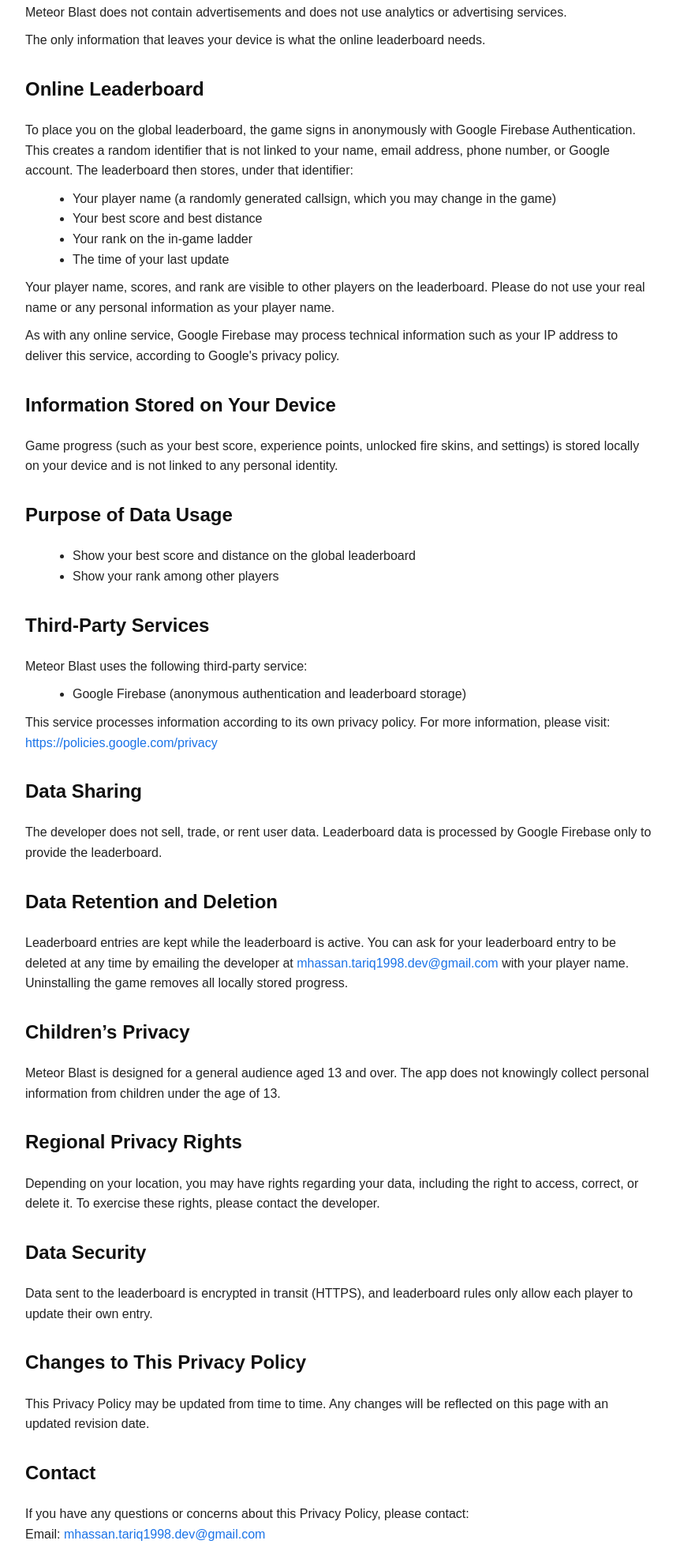
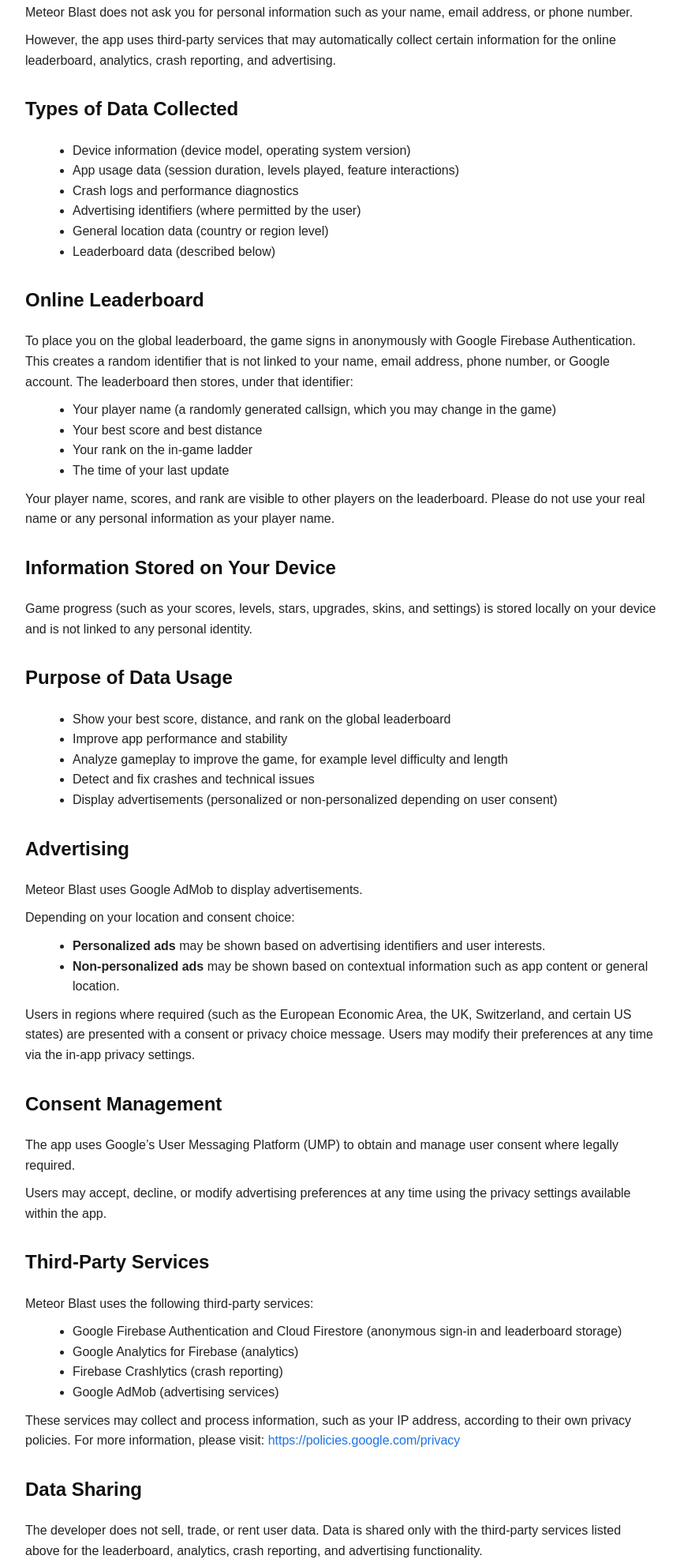
Before and after one commit to M-HassanTariq/m-hassantariq.github.io, a plain HTML site: page meteor-blast/index.html in a window 1280 px wide. Shown: the part 520-2499 px from the top of the page at 79% size, without its empty margins (208-1070 px from the left). Drawn offline with Linux system fonts and the light colour scheme.

Commit message:
Meteor Blast: cover AdMob ads and Firebase analytics in policy pages
Privacy policy, data deletion and terms now describe advertising (AdMob with
UMP consent), analytics and crash reporting, ahead of their addition.

Co-Authored-By: Claude Opus 5.5 <noreply@anthropic.com>

```diff
--- a/meteor-blast/index.html
+++ b/meteor-blast/index.html
@@ -64,7 +64,7 @@ Author: Hassan Tariq
     <p><strong>App Name:</strong> Meteor Blast</p>
     <p><strong>Developer:</strong> Hassan Tariq</p>
     <p><strong>Contact Email:</strong> mhassan.tariq1998.dev@gmail.com</p>
-    <p><strong>Last Updated:</strong> October 2026</p>
+    <p><strong>Last Updated:</strong> November 2026</p>
 
     <h2>Introduction</h2>
     <p>
@@ -77,11 +77,22 @@ Author: Hassan Tariq
 
     <h2>Information Collection</h2>
     <p>
-        Meteor Blast does not contain advertisements and does not use analytics or advertising services.
+        Meteor Blast does not ask you for personal information such as your name, email address, or phone number.
     </p>
     <p>
-        The only information that leaves your device is what the online leaderboard needs.
+        However, the app uses third-party services that may automatically collect certain information
+        for the online leaderboard, analytics, crash reporting, and advertising.
     </p>
+
+    <h2>Types of Data Collected</h2>
+    <ul>
+        <li>Device information (device model, operating system version)</li>
+        <li>App usage data (session duration, levels played, feature interactions)</li>
+        <li>Crash logs and performance diagnostics</li>
+        <li>Advertising identifiers (where permitted by the user)</li>
+        <li>General location data (country or region level)</li>
+        <li>Leaderboard data (described below)</li>
+    </ul>
 
     <h2>Online Leaderboard</h2>
     <p>
@@ -99,45 +110,80 @@ Author: Hassan Tariq
         Your player name, scores, and rank are visible to other players on the leaderboard.
         Please do not use your real name or any personal information as your player name.
     </p>
-    <p>
-        As with any online service, Google Firebase may process technical information such as your IP address
-        to deliver this service, according to Google's privacy policy.
-    </p>
 
     <h2>Information Stored on Your Device</h2>
     <p>
-        Game progress (such as your best score, experience points, unlocked fire skins, and settings) is stored
+        Game progress (such as your scores, levels, stars, upgrades, skins, and settings) is stored
         locally on your device and is not linked to any personal identity.
     </p>
 
     <h2>Purpose of Data Usage</h2>
     <ul>
-        <li>Show your best score and distance on the global leaderboard</li>
-        <li>Show your rank among other players</li>
+        <li>Show your best score, distance, and rank on the global leaderboard</li>
+        <li>Improve app performance and stability</li>
+        <li>Analyze gameplay to improve the game, for example level difficulty and length</li>
+        <li>Detect and fix crashes and technical issues</li>
+        <li>Display advertisements (personalized or non-personalized depending on user consent)</li>
     </ul>
 
-    <h2>Third-Party Services</h2>
-    <p>Meteor Blast uses the following third-party service:</p>
+    <h2>Advertising</h2>
+    <p>
+        Meteor Blast uses Google AdMob to display advertisements.
+    </p>
+    <p>
+        Depending on your location and consent choice:
+    </p>
     <ul>
-        <li>Google Firebase (anonymous authentication and leaderboard storage)</li>
+        <li><strong>Personalized ads</strong> may be shown based on advertising identifiers and user interests.</li>
+        <li><strong>Non-personalized ads</strong> may be shown based on contextual information such as app content or general location.</li>
     </ul>
     <p>
-        This service processes information according to its own privacy policy. For more information, please visit:
+        Users in regions where required (such as the European Economic Area, the UK, Switzerland,
+        and certain US states) are presented with a consent or privacy choice message.
+        Users may modify their preferences at any time via the in-app privacy settings.
+    </p>
+
+    <h2>Consent Management</h2>
+    <p>
+        The app uses Google&rsquo;s User Messaging Platform (UMP) to obtain and manage user consent
+        where legally required.
+    </p>
+    <p>
+        Users may accept, decline, or modify advertising preferences at any time using the
+        privacy settings available within the app.
+    </p>
+
+    <h2>Third-Party Services</h2>
+    <p>Meteor Blast uses the following third-party services:</p>
+    <ul>
+        <li>Google Firebase Authentication and Cloud Firestore (anonymous sign-in and leaderboard storage)</li>
+        <li>Google Analytics for Firebase (analytics)</li>
+        <li>Firebase Crashlytics (crash reporting)</li>
+        <li>Google AdMob (advertising services)</li>
+    </ul>
+    <p>
+        These services may collect and process information, such as your IP address, according to their own privacy policies.
+        For more information, please visit:
         <a href="https://policies.google.com/privacy" target="_blank">https://policies.google.com/privacy</a>
     </p>
 
     <h2>Data Sharing</h2>
     <p>
         The developer does not sell, trade, or rent user data.
-        Leaderboard data is processed by Google Firebase only to provide the leaderboard.
+        Data is shared only with the third-party services listed above
+        for the leaderboard, analytics, crash reporting, and advertising functionality.
     </p>
 
     <h2>Data Retention and Deletion</h2>
     <p>
-        Leaderboard entries are kept while the leaderboard is active. You can ask for your leaderboard entry
-        to be deleted at any time by emailing the developer at
+        Leaderboard entries are kept while the leaderboard is active. Analytics, crash, and advertising data are kept
+        by the third-party services above according to their own retention settings and policies.
+    </p>
+    <p>
+        You can ask for your data to be deleted at any time by emailing the developer at
         <a href="mailto:mhassan.tariq1998.dev@gmail.com">mhassan.tariq1998.dev@gmail.com</a>
-        with your player name. Uninstalling the game removes all locally stored progress.
+        (see the <a href="/meteor-blast/delete-data.html">data deletion page</a>).
+        Uninstalling the game removes all locally stored progress.
     </p>
 
     <h2>Children&rsquo;s Privacy</h2>
@@ -145,17 +191,25 @@ Author: Hassan Tariq
         Meteor Blast is designed for a general audience aged 13 and over.
         The app does not knowingly collect personal information from children under the age of 13.
     </p>
+    <p>
+        Where required by law, personalized advertising is disabled for users identified as children,
+        and non-personalized ads are shown instead.
+    </p>
 
     <h2>Regional Privacy Rights</h2>
     <p>
         Depending on your location, you may have rights regarding your data, including the right to access,
-        correct, or delete it. To exercise these rights, please contact the developer.
+        correct, or delete it, to restrict its processing, or to opt out of personalized advertising.
+    </p>
+    <p>
+        These preferences can be managed through the in-app privacy settings or by contacting the developer.
     </p>
 
     <h2>Data Security</h2>
     <p>
         Data sent to the leaderboard is encrypted in transit (HTTPS), and leaderboard rules only allow
-        each player to update their own entry.
+        each player to update their own entry. Reasonable technical and organizational measures are used to protect
+        information processed by third-party services from unauthorized access or misuse.
     </p>
 
     <h2>Changes to This Privacy Policy</h2>
```
Also changed, not shown: meteor-blast/delete-data.html (+14 -4 lines), meteor-blast/terms.html (+1 -1 lines).
